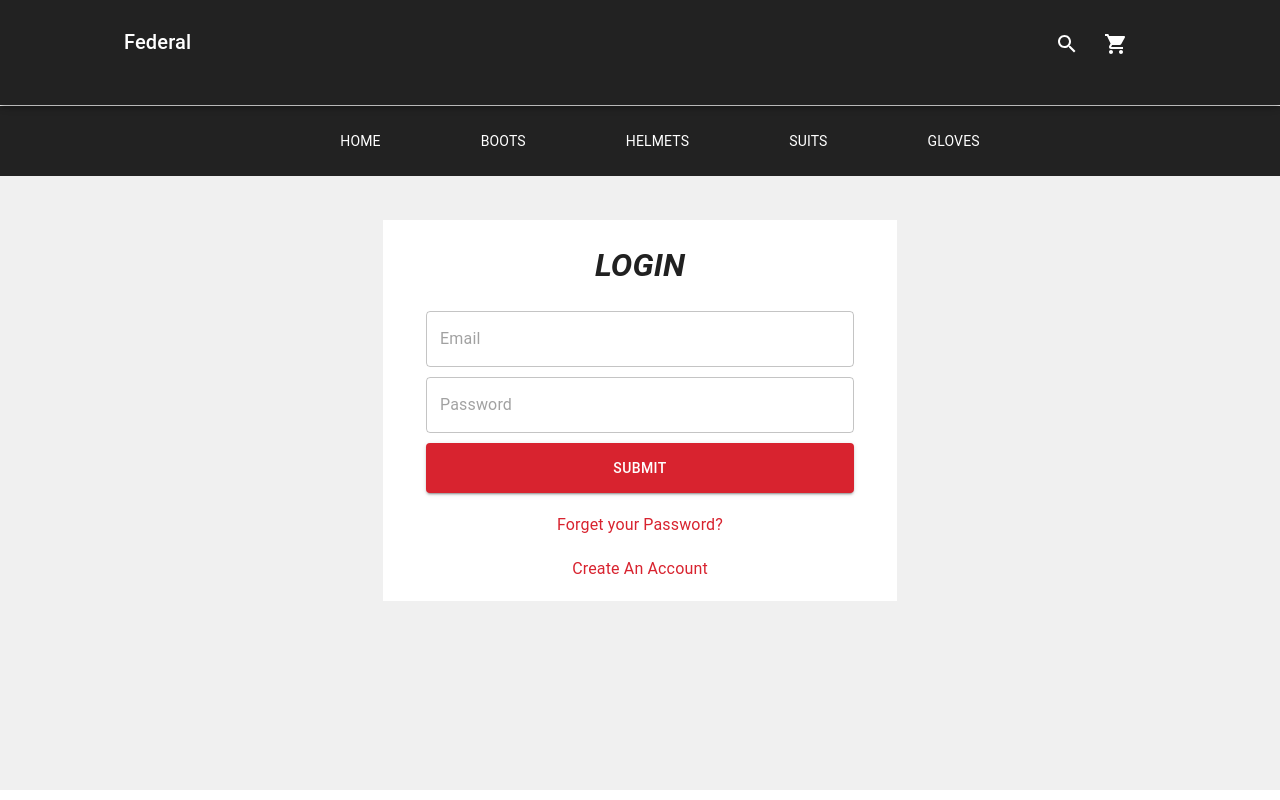
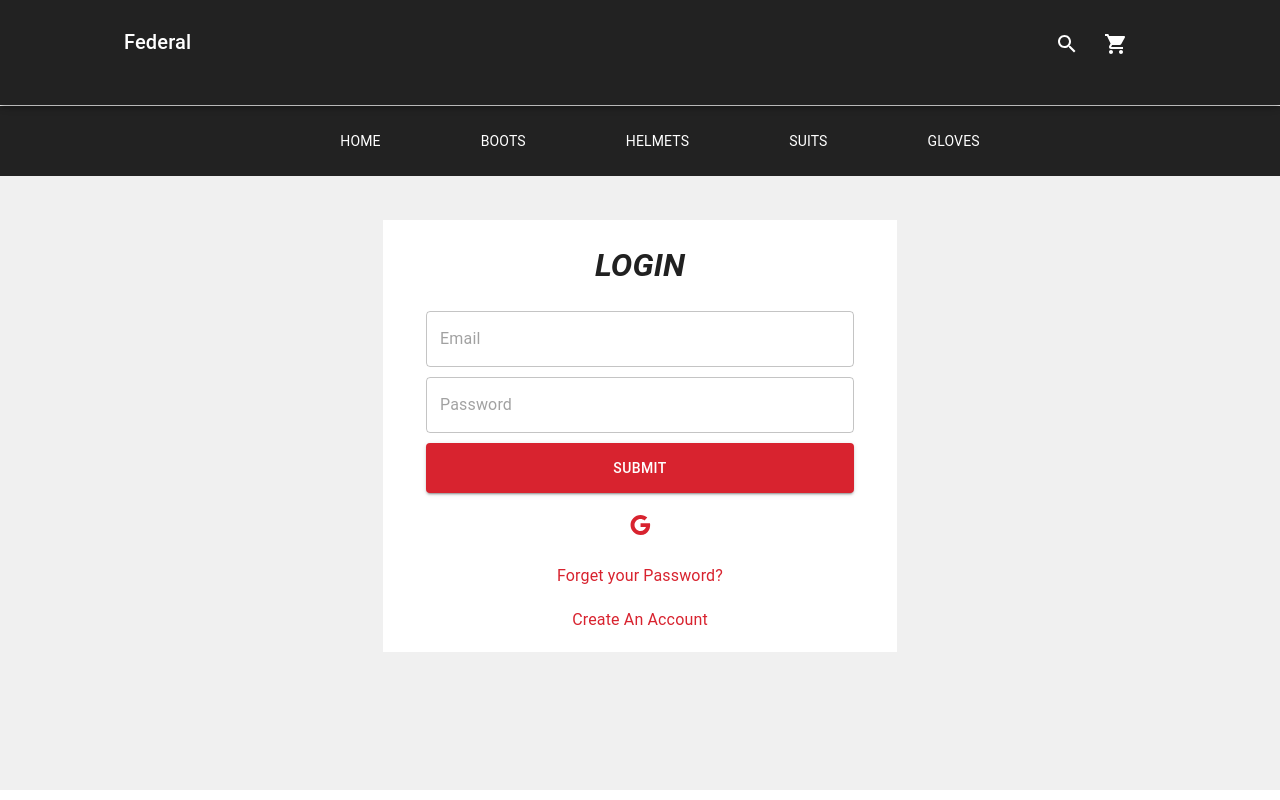
Before and after one commit to Abdullah-Ahmed1/FEDERAL, a React (Vite) app in the folder frontend/: page /login in a window 1280 px wide. Built offline with nearby package versions, Linux system fonts and the light colour scheme.

Commit message:
google auth link added

```diff
--- a/frontend/src/App.tsx
+++ b/frontend/src/App.tsx
@@ -27,7 +27,7 @@ interface Props {
 }
 
 const drawerWidth = 240;
-const navItems = ['Home', 'About', 'Contact'];
+const navItems = ['HOME', 'BOOTS', 'HELMETS','SUITS','GLOVES'];
 
 export default function Main(props: Props) {
   const { window } = props;
--- a/frontend/src/pages/Login.tsx
+++ b/frontend/src/pages/Login.tsx
@@ -2,8 +2,15 @@ import Grid2 from '@mui/material/Unstable_Grid2'
 import TextField from '@mui/material/TextField';
 import Button from '@mui/material/Button';
 import Typography from '@mui/material/Typography';
-import { Link } from 'react-router-dom';
+import GoogleIcon from '@mui/icons-material/Google';
+import { Link,useNavigate } from 'react-router-dom';
+import axios from 'axios';
 const Login = ()=>{
+        const navigate = useNavigate()
+    const onGoogleCick = async()=>{
+        navigate('http://localhost:3000/auth')
+    }
+
     return (
         <Grid2 container justifyContent={'center'} >
            <Grid2 container   flexDirection={'column'} alignItems={'center'} lg ={5} xs={11} sx= {{backgroundColor:'white',marginTop: { xs: '100px',lg :"20px" }}}>
@@ -22,6 +29,12 @@ const Login = ()=>{
                 </Button>
                 </Grid2>
                 <Grid2 sx = {{padding:"20px 0px 0px 0px"}}>
+                    <a href="http://localhost:3000/auth">
+                    <GoogleIcon sx={{color:"#D8232F",cursor:"pointer"}} />
+                    </a>
+
+                </Grid2>
+                <Grid2 sx = {{padding:"20px 0px 0px 0px"}}>
                     <Typography sx = {{color:"#D8232F"}} >Forget your Password?</Typography>
                 </Grid2>
                 <Grid2 sx = {{padding:"20px 0px 20px 0px"}}>
```
